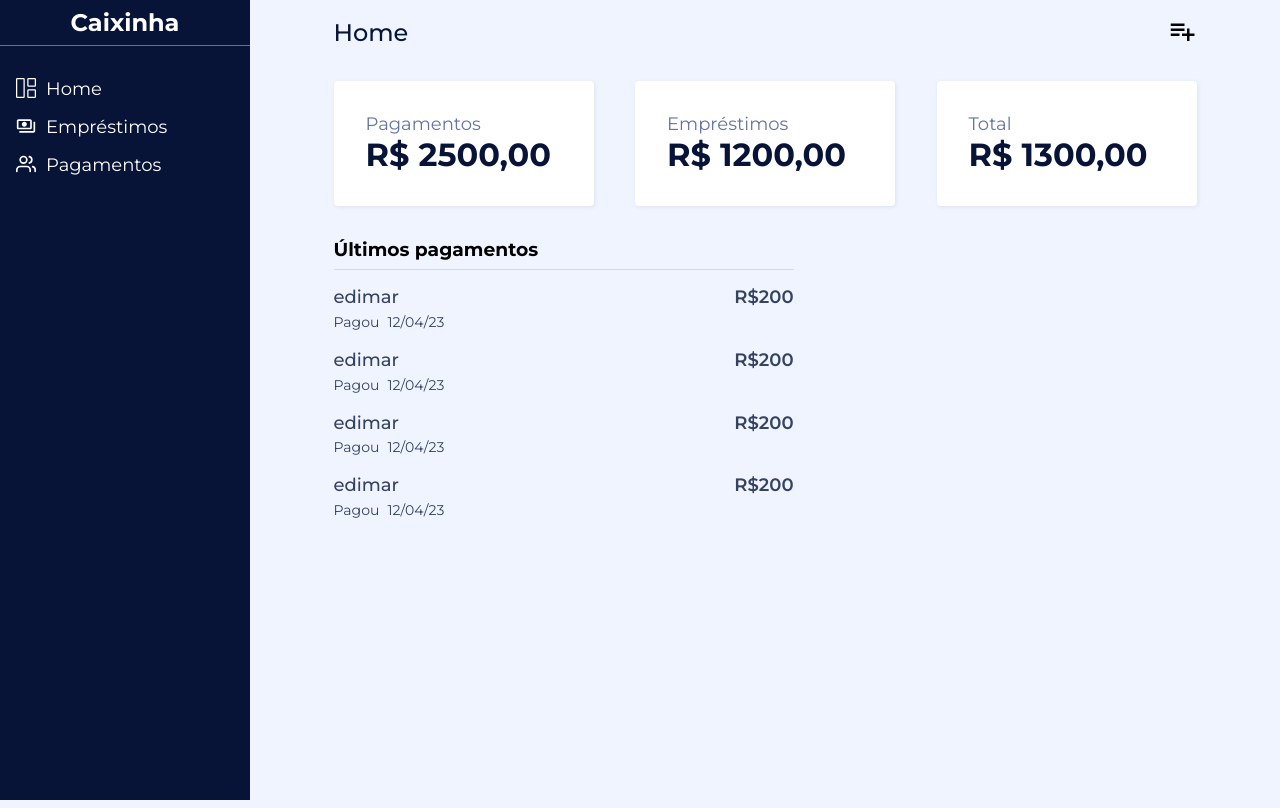
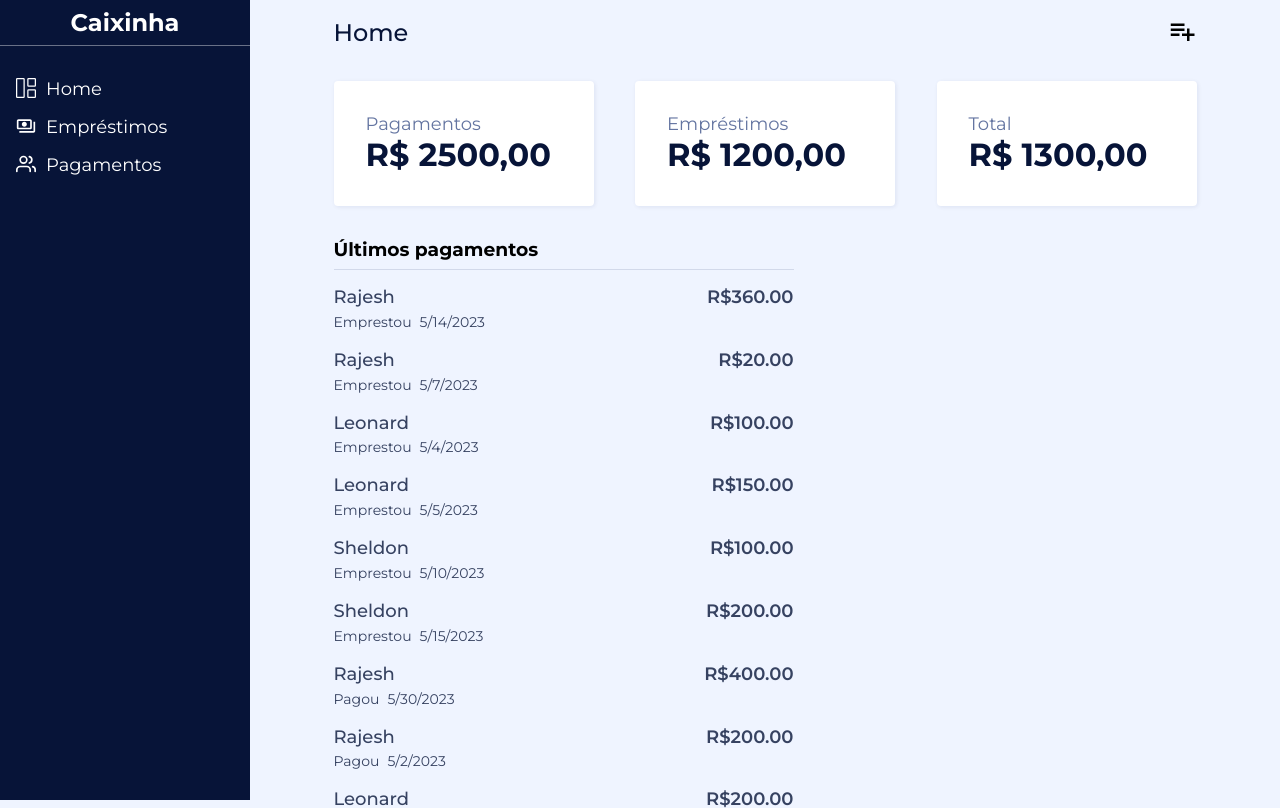
Before and after one commit to gabriel-teotonio/Caixinha, a React (Vite) app: page /home in a window 1280 px wide. Shown: the top 808 px of the page. Built offline with nearby package versions, Linux system fonts and the light colour scheme.

Commit message:
feat: list the transactions

```diff
--- a/src/Components/TransactionItem/index.tsx
+++ b/src/Components/TransactionItem/index.tsx
@@ -1,16 +1,23 @@
+import { ITransaction } from '../TransactionsArea'
 import * as C from './styles'
 
-export const TransactionItem = () => {
+interface IProps {
+    transaction: ITransaction;
+    userName:string | undefined;
+}
+
+export const TransactionItem = ({transaction,userName}: IProps) => {
+
   return (
     <C.Container>
         <C.ItemInfos>
-        <C.ItemName>edimar</C.ItemName>
+        <C.ItemName>{userName}</C.ItemName>
             <C.SubInfos>
-                <C.TransactionType>Pagou</C.TransactionType>
-                <C.TransactionsDate>12/04/23</C.TransactionsDate>
+                <C.TransactionType>{transaction.type === 'payment'?'Pagou':'Emprestou'}</C.TransactionType>
+                <C.TransactionsDate>{transaction.date.toLocaleDateString()}</C.TransactionsDate>
             </C.SubInfos>
         </C.ItemInfos>
-        <C.TransactionValue>R$200</C.TransactionValue>
+        <C.TransactionValue>R${transaction.value.toFixed(2)}</C.TransactionValue>
     </C.Container>
   )
 }
--- a/src/Components/TransactionsArea/index.tsx
+++ b/src/Components/TransactionsArea/index.tsx
@@ -1,15 +1,50 @@
+import { Users } from '../../data/data'
 import { TransactionItem } from '../TransactionItem'
 import * as C from './styles'
 
+export interface ITransaction {
+    value: number;
+    date: Date;
+    userId: string;
+    type: string;
+}
+
 export const TransactionsArea = () => {
+
+    const getAllTransactions = () => {
+        let AllTransactions: ITransaction[] = [];
+
+        Users.forEach(user => {
+            user.loans.forEach(loan => {
+                AllTransactions.push({...loan, userId: user.id})
+            })
+        })
+        Users.forEach(user => {
+            user.payments.forEach(payment => {
+                AllTransactions.push({...payment, userId: user.id})
+            })
+        })
+
+        console.log(AllTransactions)
+       return AllTransactions;
+    }
+
+
   return (
     <C.Container>
         <C.Title>Últimos pagamentos</C.Title>
         <C.TransactionList>
-           <TransactionItem />
-           <TransactionItem />
-           <TransactionItem />
-           <TransactionItem />
+           {
+            getAllTransactions().map(transaction => {
+            const userName = Users.find(user => user.id === transaction.userId)
+            return <TransactionItem
+             key={transaction.userId}
+             transaction={transaction}
+             userName={userName?.name}
+             />
+            }
+            )
+           }
         </C.TransactionList>
     </C.Container>
   )
--- a/src/data/data.ts
+++ b/src/data/data.ts
@@ -4,40 +4,40 @@ export const Users: IUser[] = [
     {
         name: "Rajesh",
         phone: "91984479773",
-        id: new Date().getTime().toString(),
+        id: Math.floor(Math.random() * 100000).toString(),
         loans: [
-            {value: 200, date: new Date(2023,4,14)},
-            {value: 200, date: new Date(2023,4,15)},
+            {value: 360, date: new Date(2023,4,14), userId:"", type:"loan"},
+            {value: 20, date: new Date(2023,4,7), userId:"",type:"loan"},
         ],
         payments: [
-            {value: 200, date: new Date(2023,4,14)},
-            {value: 200, date: new Date(2023,4,15)},
+            {value: 400, date: new Date(2023,4,30),userId:"",type:"payment"},
+            {value: 200, date: new Date(2023,4,2),userId:"",type:"payment"},
         ]
     },
     {
         name: "Leonard",
         phone: "91984479773",
-        id: new Date().getTime().toString(),
+        id: Math.floor(Math.random() * 100000).toString(),
         loans: [
-            {value: 200, date: new Date(2023,4,14)},
-            {value: 200, date: new Date(2023,4,15)},
+            {value: 100, date: new Date(2023,4,4),userId:"",type:"loan"},
+            {value: 150, date: new Date(2023,4,5),userId:"",type:"loan"},
         ],
         payments: [
-            {value: 200, date: new Date(2023,4,14)},
-            {value: 200, date: new Date(2023,4,15)},
+            {value: 200, date: new Date(2023,4,14),userId:"",type:"payment"},
+            {value: 500, date: new Date(2023,4,19),userId:"",type:"payment"},
         ]
     },
     {
         name: "Sheldon",
         phone: "91984479773",
-        id: new Date().getTime().toString(),
+        id: Math.floor(Math.random() * 100000).toString(),
         loans: [
-            {value: 200, date: new Date(2023,4,14)},
-            {value: 200, date: new Date(2023,4,15)},
+            {value: 100, date: new Date(2023,4,10),userId:"",type:"loan"},
+            {value: 200, date: new Date(2023,4,15),userId:"",type:"loan"},
         ],
         payments: [
-            {value: 200, date: new Date(2023,4,14)},
-            {value: 200, date: new Date(2023,4,15)},
+            {value: 300, date: new Date(2023,4,14),userId:"",type:"payment"},
+            {value: 200, date: new Date(2023,4,11),userId:"",type:"payment"},
         ]
     },
 ]
--- a/src/types/users.ts
+++ b/src/types/users.ts
@@ -1,10 +1,14 @@
 interface ILoan {
     value: number;
     date: Date;
+    userId: string;
+    type: string;
 }
 interface IPayment {
     value: number;
     date: Date;
+    userId:string;
+    type: string;
 }
 
 export interface IUser {
```
